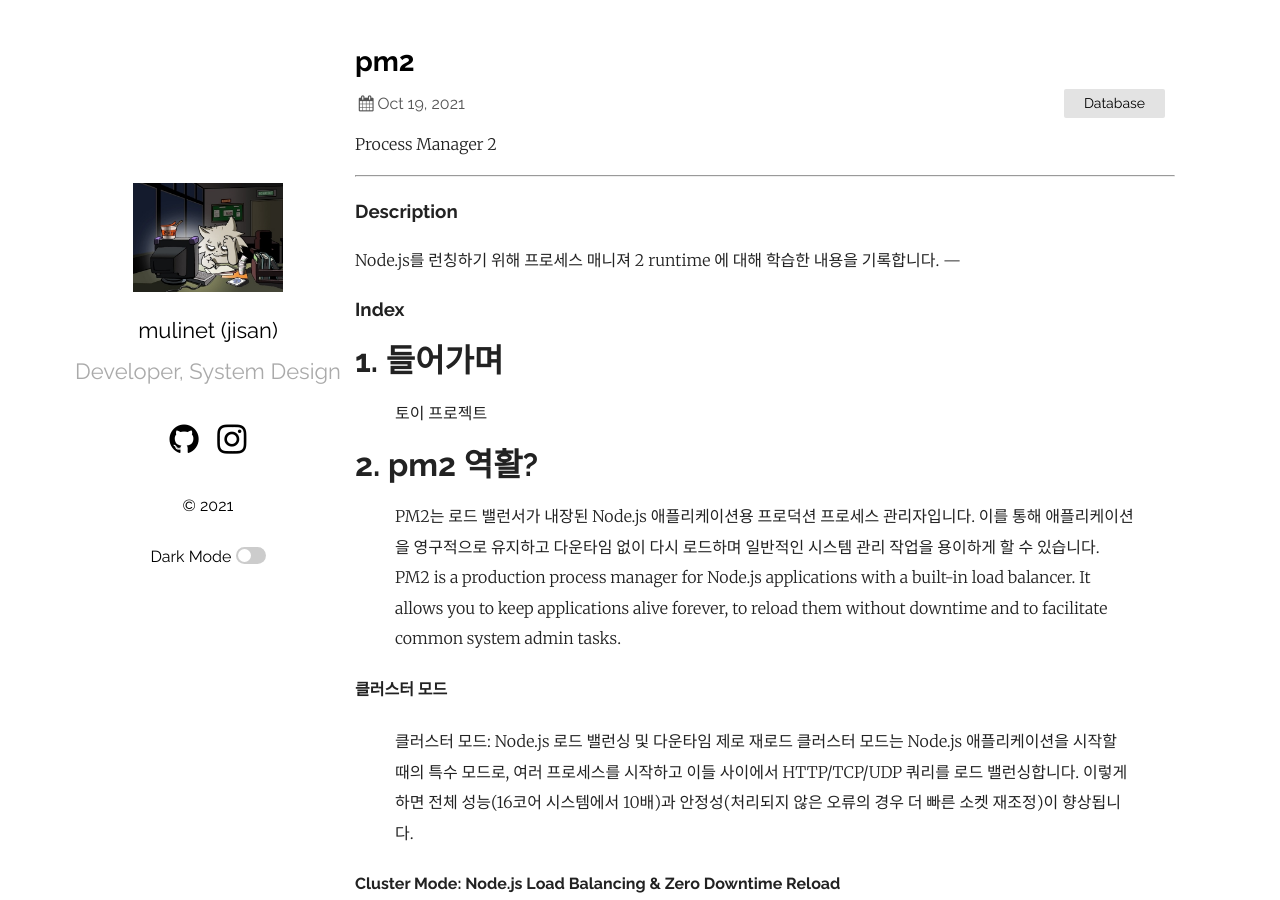
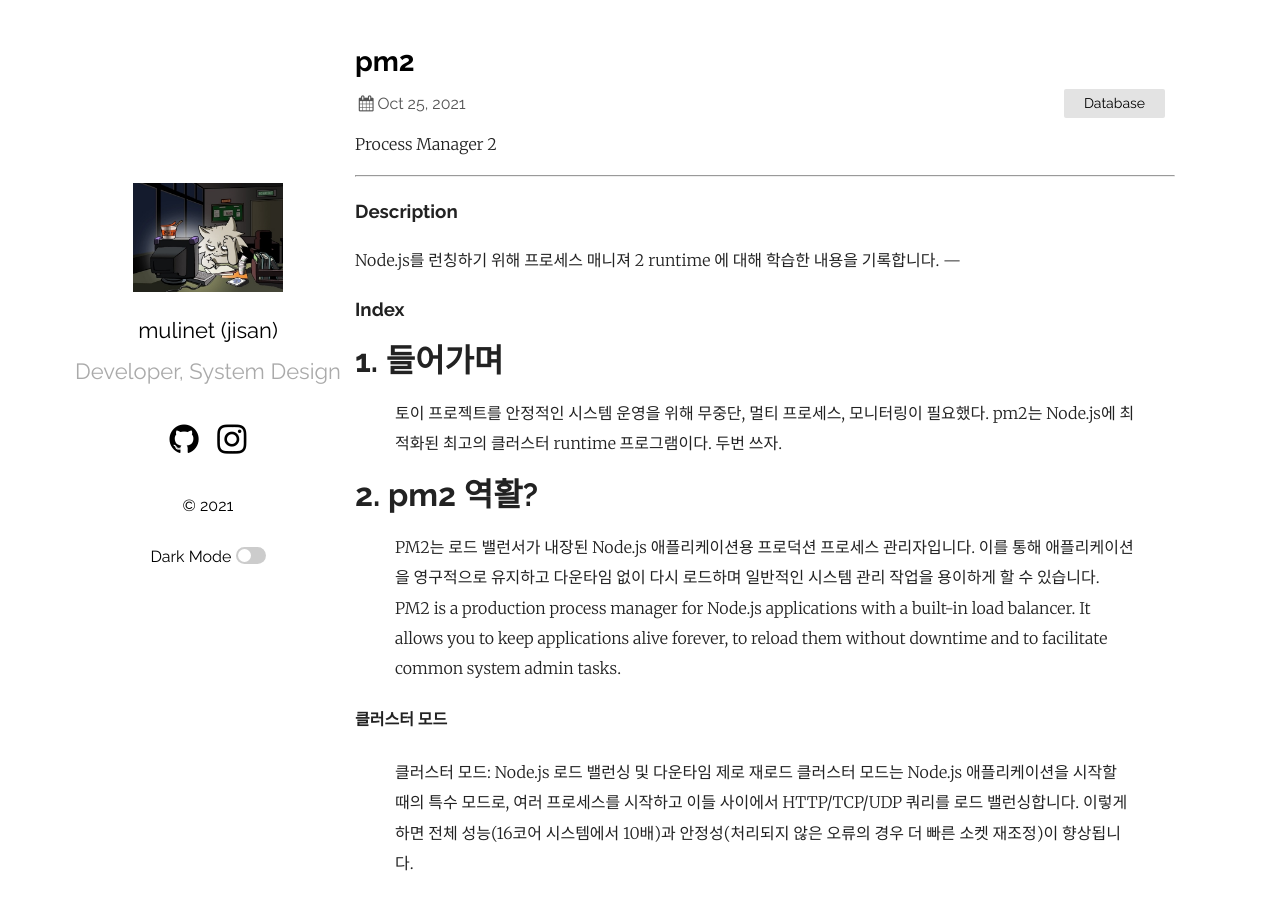
Before and after one commit to mulinet/mulinet.github.io, a Jekyll site: the page built from _posts/2021-10-25-pm2.markdown, in a window 1280 px wide and 900 px high. Built offline with Jekyll 4.4.1, drawn with Linux system fonts in a browser that asks for light colours.

Commit message:
2021/10/25 update post for pm2

```diff
--- a/_posts/2021-10-25-pm2.markdown
+++ b/_posts/2021-10-25-pm2.markdown
@@ -1,7 +1,7 @@
 ---
 layout: post
 title:  "pm2"
-date:   2021-10-19 22:19:00 +000
+date:   2021-10-25 22:19:00 +000
 categories: Database
 ---
 Process Manager 2
@@ -12,7 +12,7 @@ Node.js를 런칭하기 위해 프로세스 매니져 2 runtime 에 대해 학
 ---
 ### Index
 # 1. 들어가며
-> 토이 프로젝트
+> 토이 프로젝트를 안정적인 시스템 운영을 위해 무중단, 멀티 프로세스, 모니터링이 필요했다. pm2는 Node.js에 최적화된 최고의 클러스터 runtime 프로그램이다. 두번 쓰자.
 
 # 2. pm2 역활?
 > PM2는 로드 밸런서가 내장된 Node.js 애플리케이션용 프로덕션 프로세스 관리자입니다. 이를 통해 애플리케이션을 영구적으로 유지하고 다운타임 없이 다시 로드하며 일반적인 시스템 관리 작업을 용이하게 할 수 있습니다.
```
